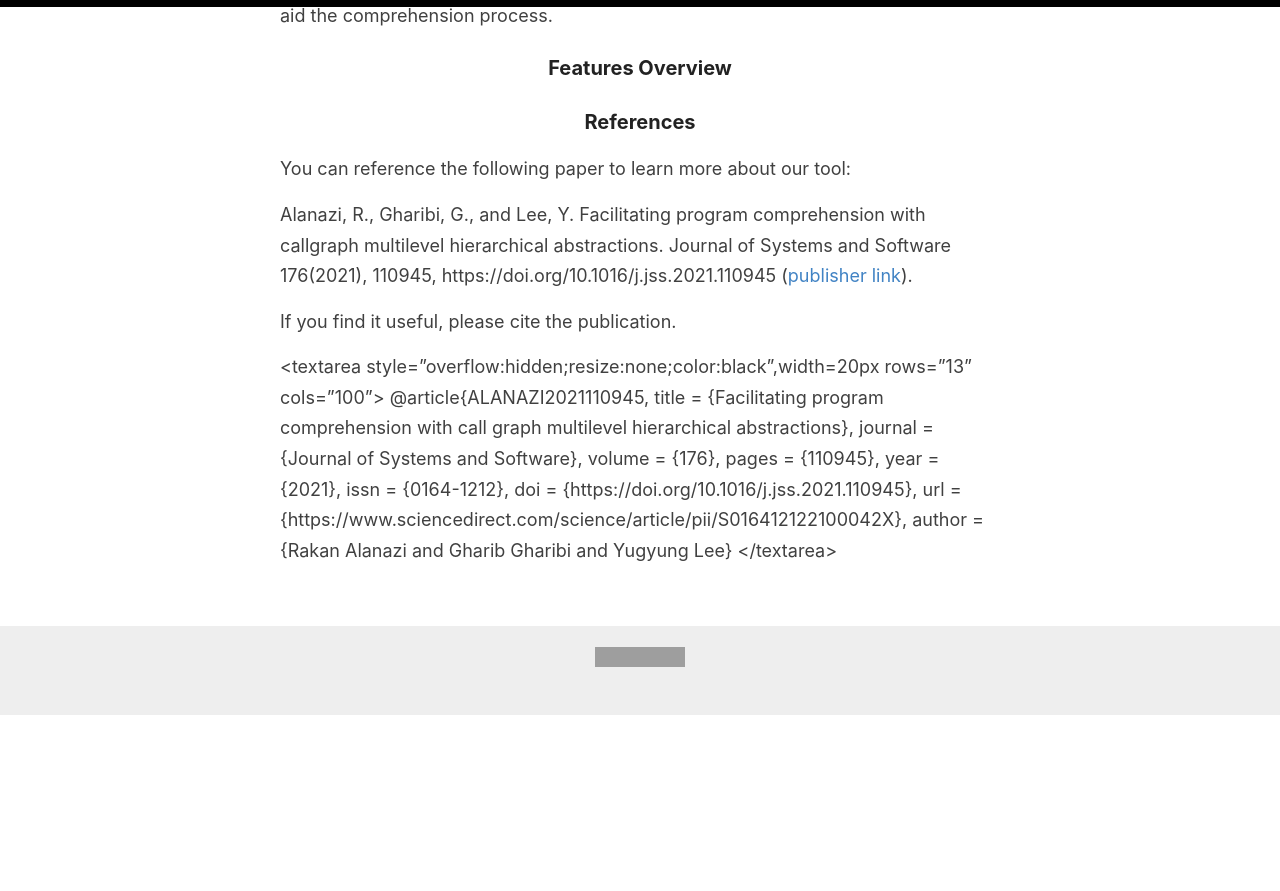
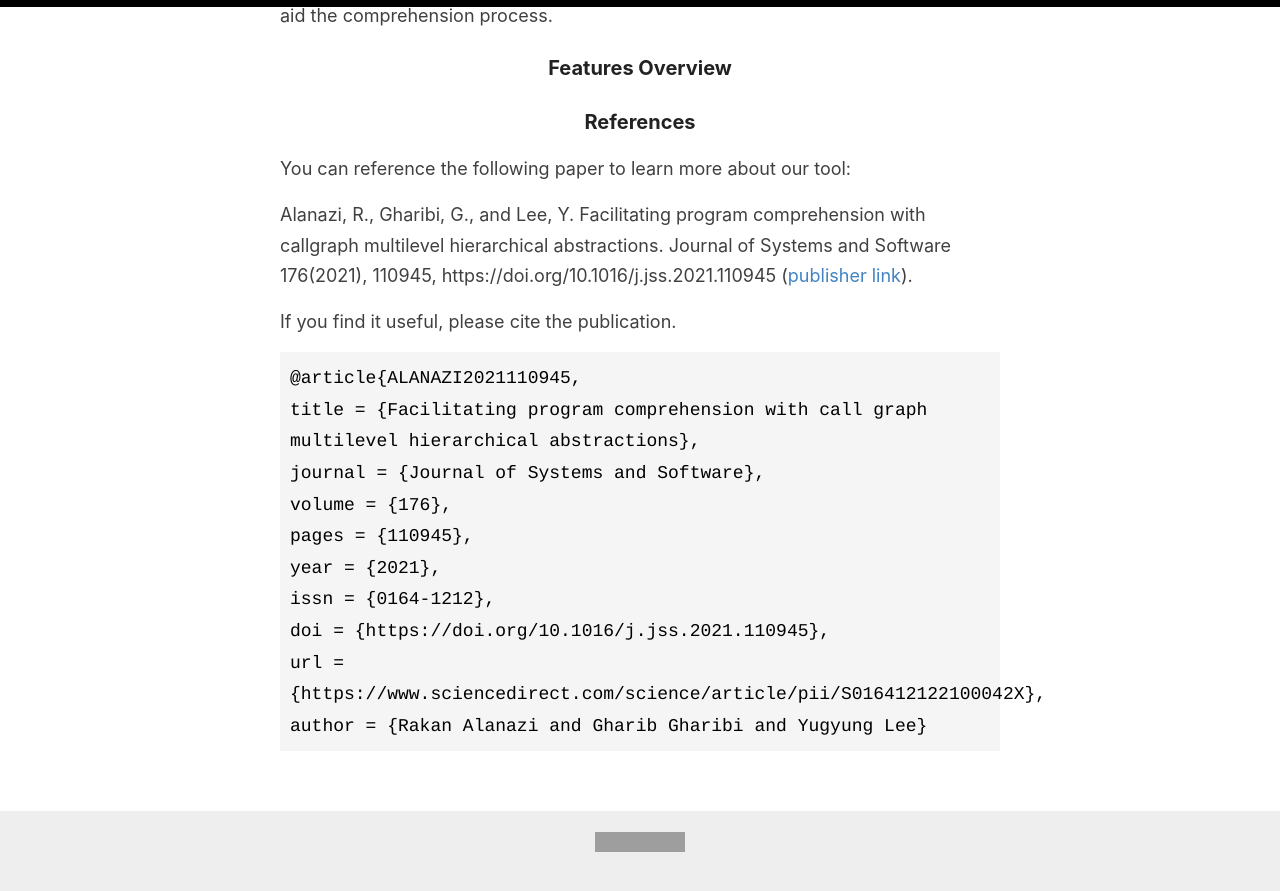
Before and after one commit to RakanAlanazi/CodEx, a Jekyll site: the page built from index.md, in a window 1280 px wide and 900 px high, scrolled down 1046 px. Shown: the top 891 px of the window. Built offline with Jekyll 4.4.1, drawn with Linux system fonts in a browser that asks for light colours; our own code applies the rules of GitHub Pages for plain Markdown files; the list of posts is cut into pages by our own code; before the commit the page ends 1761 px from its top, so only the background shows below that; grey boxes are pictures that could not be loaded.

Commit message:
Update index.md

```diff
--- a/index.md
+++ b/index.md
@@ -14,15 +14,20 @@ You can reference the following paper to learn more about our tool:
 
 If you find it useful, please cite the publication.
 
-<textarea style="overflow:hidden;resize:none;color:black",width=20px rows="13" cols="100">
-@article{ALANAZI2021110945,
-     title = {Facilitating program comprehension with call graph multilevel hierarchical abstractions},
-     journal = {Journal of Systems and Software},
-     volume = {176},
-     pages = {110945},
-     year = {2021},
-     issn = {0164-1212},
-     doi = {https://doi.org/10.1016/j.jss.2021.110945},
-     url = {https://www.sciencedirect.com/science/article/pii/S016412122100042X},
+
+<p style="padding:10px;background-color:#F5F5F5">
+<code style="color:black">
+
+@article{ALANAZI2021110945,<br>
+     title = {Facilitating program comprehension with call graph multilevel hierarchical abstractions},<br>
+     journal = {Journal of Systems and Software},<br>
+     volume = {176},<br>
+     pages = {110945},<br>
+     year = {2021},<br>
+     issn = {0164-1212},<br>
+     doi = {https://doi.org/10.1016/j.jss.2021.110945},<br>
+     url = {https://www.sciencedirect.com/science/article/pii/S016412122100042X},<br>
      author = {Rakan Alanazi and Gharib Gharibi and Yugyung Lee}
-</textarea>
+
+</code>
+</p>
```
